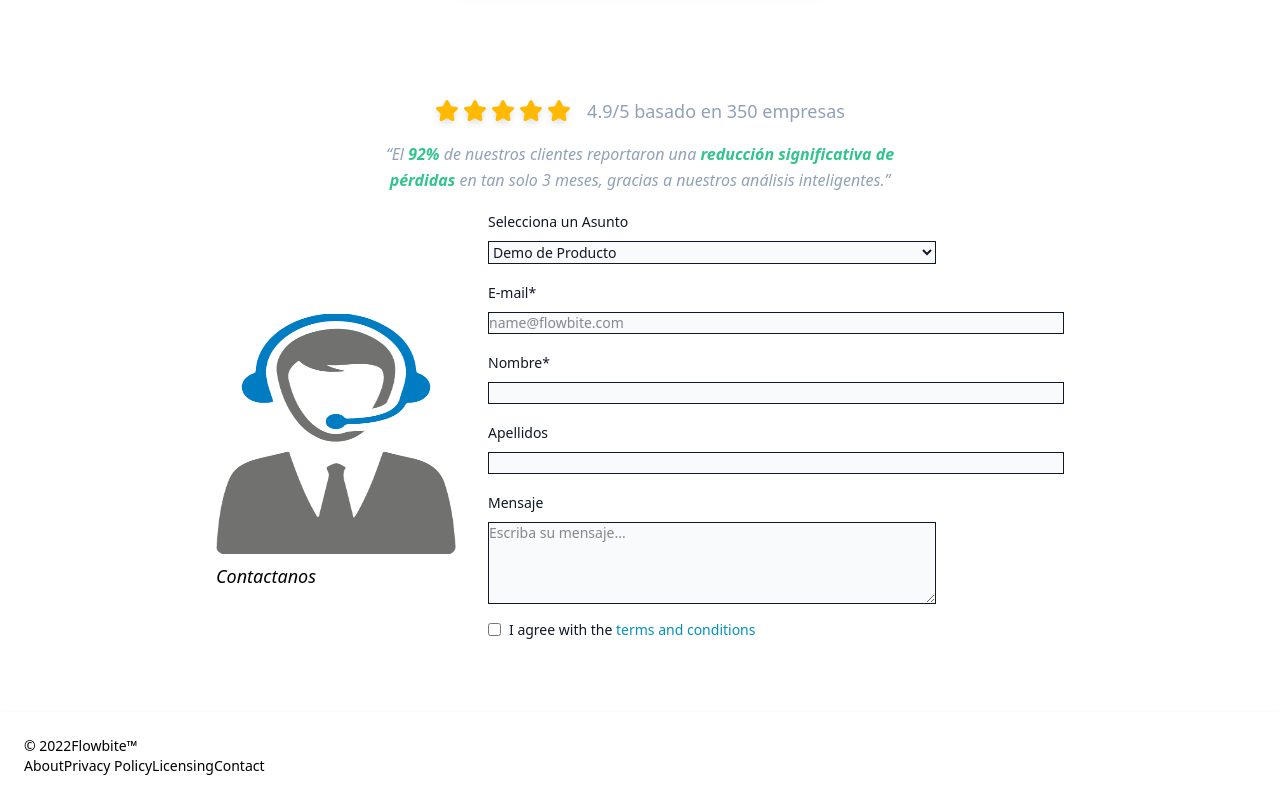
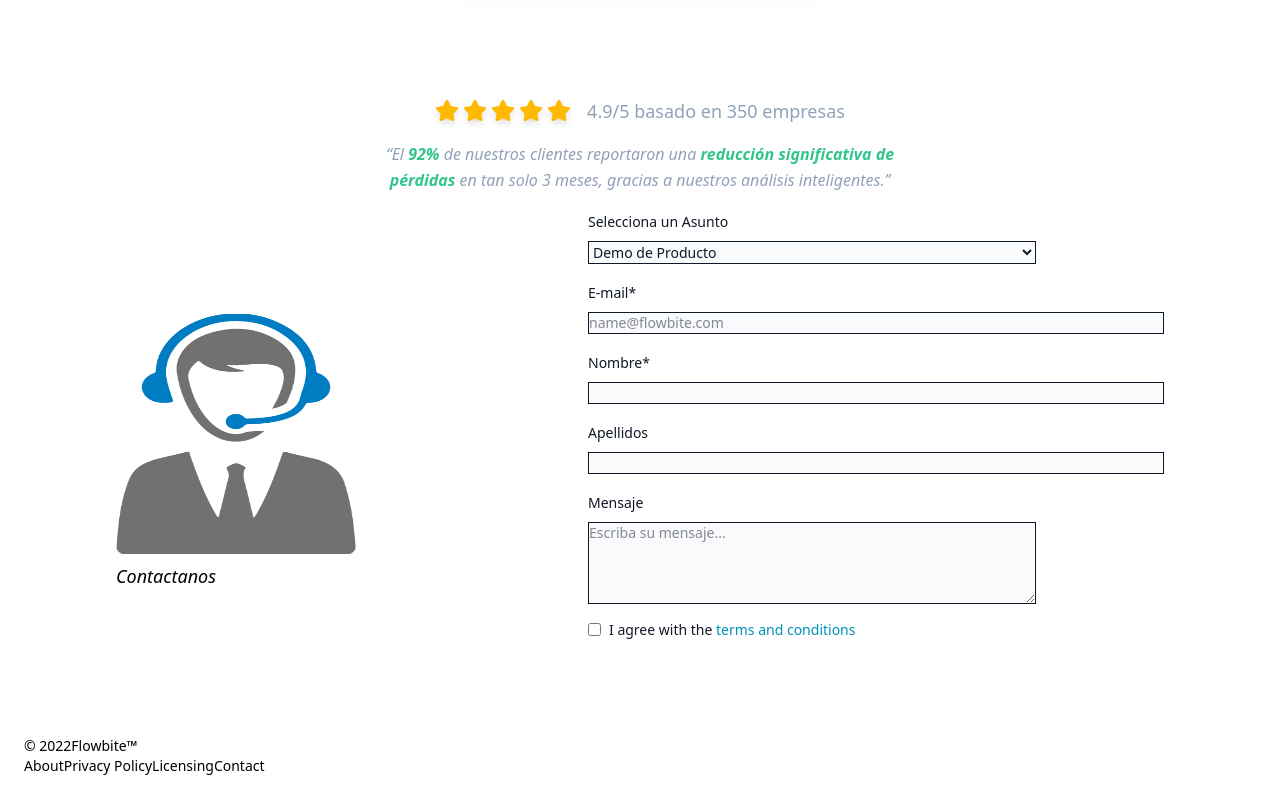
Before and after one commit to JaumeCozar/Projecte-bootcamp, a React (Vite) app: page / in a window 1280 px wide. Shown: the part 3182-3982 px from the top of the page. Built offline with nearby package versions, Linux system fonts and the light colour scheme.

Commit message:
Contactanos centrado hasta 2xl

```diff
--- a/src/components/contact/form/form.css
+++ /dev/null
@@ -1,4 +0,0 @@
-.containerForm{
-    display: flex;
-    flex-direction: row;
-}
--- a/src/components/contact/form/form.tsx
+++ b/src/components/contact/form/form.tsx
@@ -4,7 +4,7 @@ import {Link} from "react-router-dom";
 import contactImage from '../img/contacto.png'
 export function FormularioContacto() {
   return (
-    <div className="containerForm flex flex-col md:flex-row justify-around xl:justify-center items-center gap-8 p-4">
+    <div className="containerForm flex flex-col md:flex-row justify-around 2xl:justify-center items-center gap-8 p-4">
       <div className="flex flex-col gap-2">
      <img src= {contactImage} className="imagen w-60 h-60 "/>
      <p className="italic text-lg">Contactanos</p>
```
